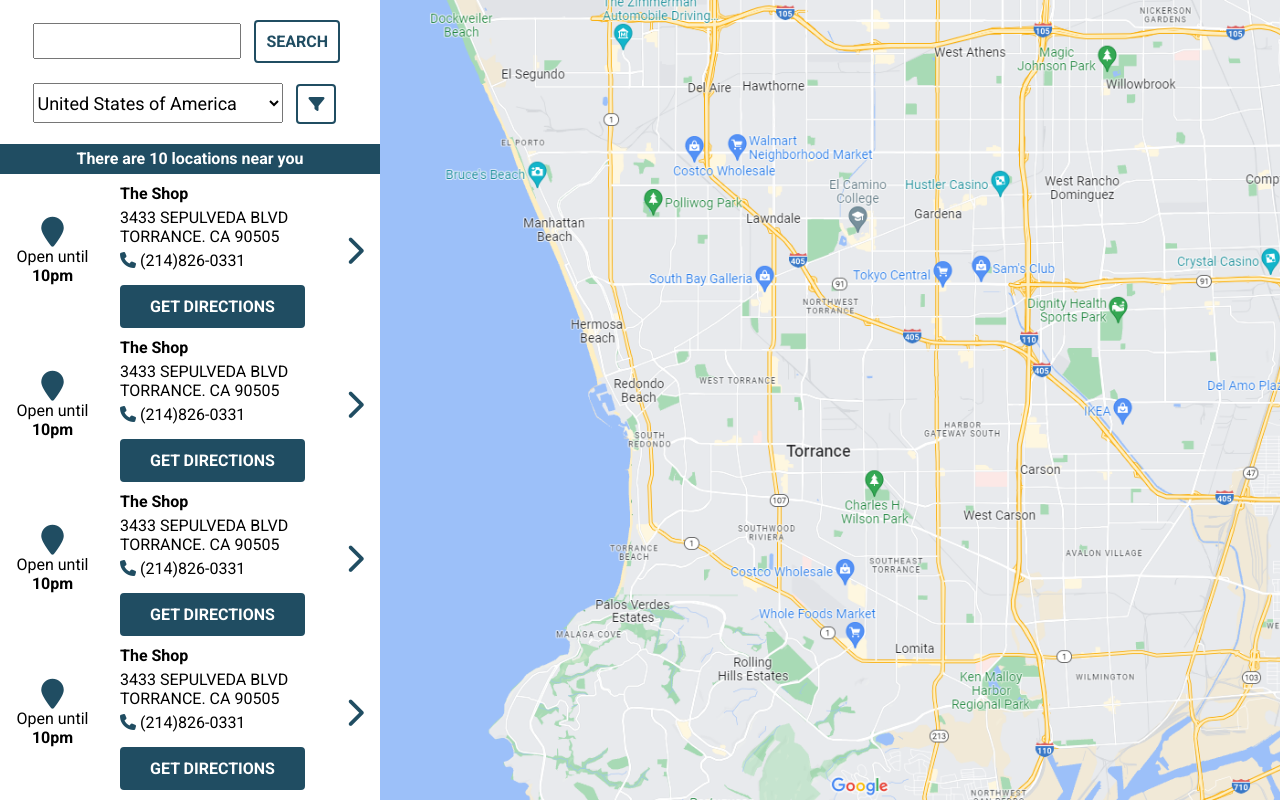
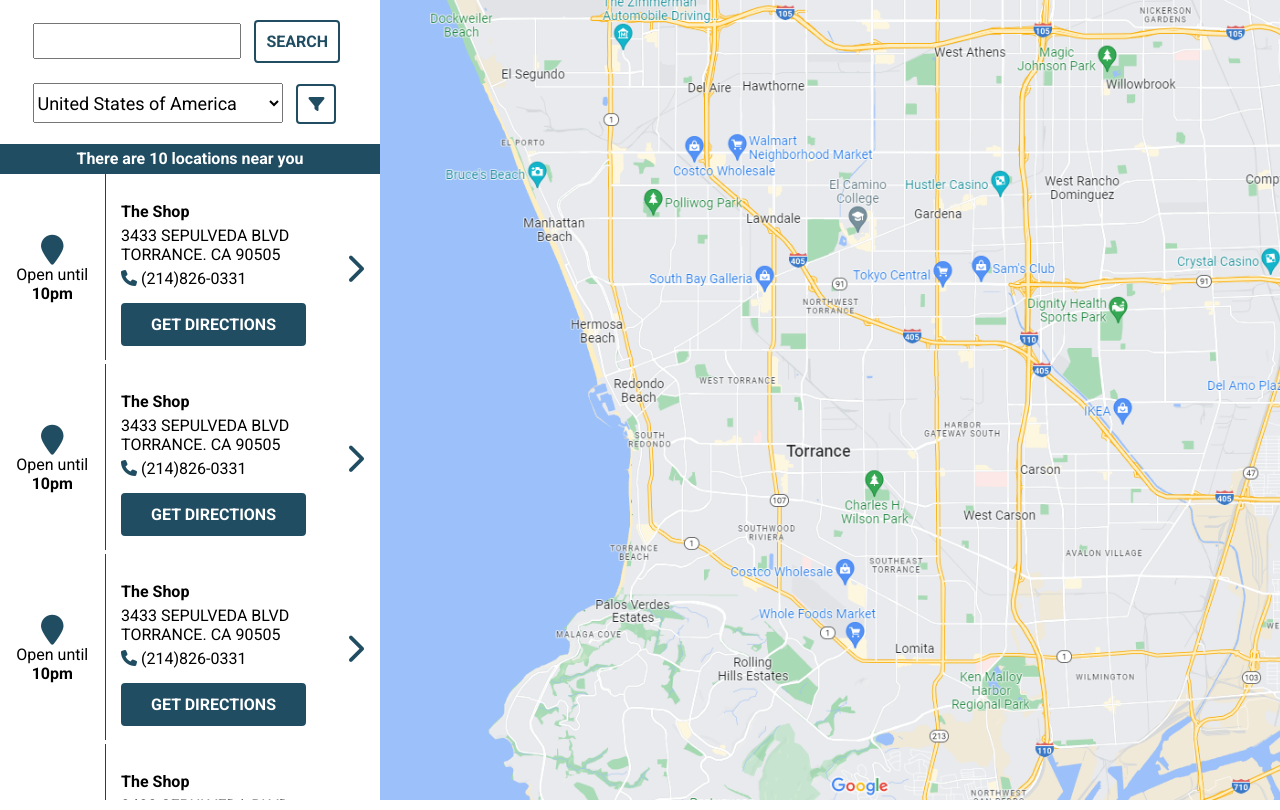
Before and after one commit to yukoclarice/Web-Implementation-Architect-Project-Assessment, a plain HTML site: page index.html in a window 1280 px wide. Drawn offline with Linux system fonts and the light colour scheme; the site is published under a folder, as on GitHub Pages, so addresses that start at the root find nothing.

```diff
--- a/index.html
+++ b/index.html
@@ -41,7 +41,7 @@
                         <p class="location-time">10pm</p>
                     </div>
                     <div class="nav-items-result-div2">
-                        <img class="nav-line" src="/img/line.png" alt="">
+                        <img class="nav-line" src="img/line.png" alt="">
                     </div>
                     <div class="nav-items-result-div3">
                         <h3>The Shop</h3>
@@ -60,7 +60,7 @@
                         <p class="location-time">10pm</p>
                     </div>
                     <div class="nav-items-result-div2">
-                        <img class="nav-line" src="/img/line.png" alt="">
+                        <img class="nav-line" src="img/line.png" alt="">
                     </div>
                     <div class="nav-items-result-div3">
                         <h3>The Shop</h3>
@@ -79,7 +79,7 @@
                         <p class="location-time">10pm</p>
                     </div>
                     <div class="nav-items-result-div2">
-                        <img class="nav-line" src="/img/line.png" alt="">
+                        <img class="nav-line" src="img/line.png" alt="">
                     </div>
                     <div class="nav-items-result-div3">
                         <h3>The Shop</h3>
@@ -98,7 +98,7 @@
                         <p class="location-time">10pm</p>
                     </div>
                     <div class="nav-items-result-div2">
-                        <img class="nav-line" src="/img/line.png" alt="">
+                        <img class="nav-line" src="img/line.png" alt="">
                     </div>
                     <div class="nav-items-result-div3">
                         <h3>The Shop</h3>
@@ -117,7 +117,7 @@
                         <p class="location-time">10pm</p>
                     </div>
                     <div class="nav-items-result-div2">
-                        <img class="nav-line" src="/img/line.png" alt="">
+                        <img class="nav-line" src="img/line.png" alt="">
                     </div>
                     <div class="nav-items-result-div3">
                         <h3>The Shop</h3>
@@ -136,7 +136,7 @@
                         <p class="location-time">10pm</p>
                     </div>
                     <div class="nav-items-result-div2">
-                        <img class="nav-line" src="/img/line.png" alt="">
+                        <img class="nav-line" src="img/line.png" alt="">
                     </div>
                     <div class="nav-items-result-div3">
                         <h3>The Shop</h3>
@@ -155,7 +155,7 @@
                         <p class="location-time">10pm</p>
                     </div>
                     <div class="nav-items-result-div2">
-                        <img class="nav-line" src="/img/line.png" alt="">
+                        <img class="nav-line" src="img/line.png" alt="">
                     </div>
                     <div class="nav-items-result-div3">
                         <h3>The Shop</h3>
@@ -174,7 +174,7 @@
                         <p class="location-time">10pm</p>
                     </div>
                     <div class="nav-items-result-div2">
-                        <img class="nav-line" src="/img/line.png" alt="">
+                        <img class="nav-line" src="img/line.png" alt="">
                     </div>
                     <div class="nav-items-result-div3">
                         <h3>The Shop</h3>
@@ -193,7 +193,7 @@
                         <p class="location-time">10pm</p>
                     </div>
                     <div class="nav-items-result-div2">
-                        <img class="nav-line" src="/img/line.png" alt="">
+                        <img class="nav-line" src="img/line.png" alt="">
                     </div>
                     <div class="nav-items-result-div3">
                         <h3>The Shop</h3>
@@ -212,7 +212,7 @@
                         <p class="location-time">10pm</p>
                     </div>
                     <div class="nav-items-result-div2">
-                        <img class="nav-line" src="/img/line.png" alt="">
+                        <img class="nav-line" src="img/line.png" alt="">
                     </div>
                     <div class="nav-items-result-div3">
                         <h3>The Shop</h3>
```
